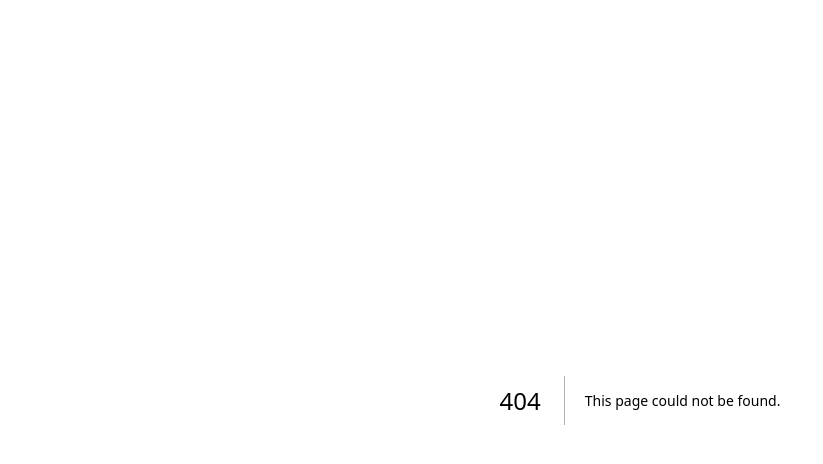
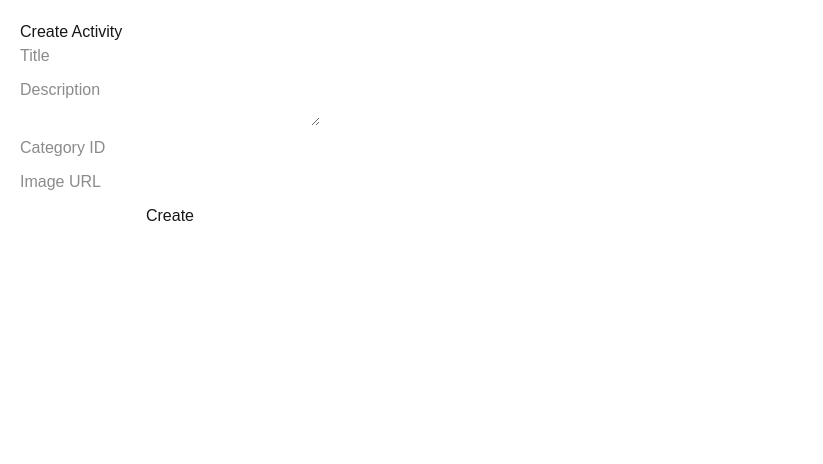
Before and after one commit to gavriel22/ecolution, a Next.js app: page /activities/create in a window 1280 px wide. Before the commit this address had no page. Shown: the top 464 px of the page, without its empty margins (0-823 px from the left). Built offline with nearby package versions, Linux system fonts and the light colour scheme.

Commit message:
integrasi fe

```diff
--- /dev/null
+++ b/src/app/activities/create/page.tsx
@@ -0,0 +1,63 @@
+"use client";
+
+import { useState } from "react";
+import { useRouter } from "next/navigation";
+import { fetchClient } from "@/lib/api-client";
+
+export default function CreateActivityPage() {
+  const router = useRouter();
+  const [title, setTitle] = useState("");
+  const [description, setDescription] = useState("");
+  const [categoryId, setCategoryId] = useState("");
+  const [image, setImage] = useState("");
+  const [isSubmitting, setIsSubmitting] = useState(false);
+
+  const handleSubmit = async (e: React.FormEvent) => {
+    e.preventDefault();
+    setIsSubmitting(true);
+    try {
+      await fetchClient("/api/activity", {
+        method: "POST",
+        body: JSON.stringify({ title, description, categoryId, image }),
+      });
+      router.push("/activities");
+    } catch (error) {
+      console.error(error);
+      setIsSubmitting(false);
+    }
+  };
+
+  return (
+    <div style={{ padding: 20 }}>
+      <h1>Create Activity</h1>
+      <form onSubmit={handleSubmit} style={{ display: "flex", flexDirection: "column", gap: 10, maxWidth: 300 }}>
+        <input
+          placeholder="Title"
+          value={title}
+          onChange={(e) => setTitle(e.target.value)}
+          required
+        />
+        <textarea
+          placeholder="Description"
+          value={description}
+          onChange={(e) => setDescription(e.target.value)}
+          required
+        />
+        <input
+          placeholder="Category ID"
+          value={categoryId}
+          onChange={(e) => setCategoryId(e.target.value)}
+          required
+        />
+        <input
+          placeholder="Image URL"
+          value={image}
+          onChange={(e) => setImage(e.target.value)}
+        />
+        <button type="submit" disabled={isSubmitting}>
+          {isSubmitting ? "Creating..." : "Create"}
+        </button>
+      </form>
+    </div>
+  );
+}
--- /dev/null
+++ b/src/app/activities/page.tsx
@@ -0,0 +1,28 @@
+"use client";
+
+import { useActivities } from "@/features/activity/hooks";
+import { useMe } from "@/features/auth/hooks";
+
+export default function ActivitiesPage() {
+  const { data: user } = useMe();
+  const { data: activitiesRes, isLoading } = useActivities({ userId: user?.id });
+
+  if (isLoading) return <div>Loading activities...</div>;
+
+  const activities = activitiesRes?.data || [];
+
+  return (
+    <div style={{ padding: 20 }}>
+      <h1>Activities</h1>
+      <ul style={{ listStyle: "none", padding: 0 }}>
+        {activities.map((act: any) => (
+          <li key={act.id} style={{ border: "1px solid #ccc", margin: "10px 0", padding: 10 }}>
+            <h3>{act.title}</h3>
+            <p>Status: {act.status}</p>
+            <p>Created At: {new Date(act.createdAt).toLocaleString()}</p>
+          </li>
+        ))}
+      </ul>
+    </div>
+  );
+}
--- /dev/null
+++ b/src/app/dashboard/layout.tsx
@@ -0,0 +1,36 @@
+"use client";
+
+import { useMe } from "@/features/auth/hooks";
+import Link from "next/link";
+import { useRouter } from "next/navigation";
+import { useEffect } from "react";
+
+export default function DashboardLayout({ children }: { children: React.ReactNode }) {
+  const { data: user, isLoading, isError } = useMe();
+  const router = useRouter();
+
+  useEffect(() => {
+    if (isError) {
+      router.push("/login");
+    }
+  }, [isError, router]);
+
+  if (isLoading) return <div>Loading...</div>;
+  if (!user) return null;
+
+  return (
+    <div style={{ display: "flex", minHeight: "100vh" }}>
+      <aside style={{ width: 200, padding: 20, borderRight: "1px solid #ccc" }}>
+        <nav style={{ display: "flex", flexDirection: "column", gap: 10 }}>
+          <Link href="/dashboard">Dashboard</Link>
+          <Link href="/activities">Activities</Link>
+          <Link href="/activities/create">Create Activity</Link>
+          <Link href="/profile">Profile</Link>
+        </nav>
+      </aside>
+      <main style={{ padding: 20, flex: 1 }}>
+        {children}
+      </main>
+    </div>
+  );
+}
--- /dev/null
+++ b/src/app/dashboard/page.tsx
@@ -0,0 +1,14 @@
+"use client";
+
+import { useMe } from "@/features/auth/hooks";
+
+export default function DashboardPage() {
+  const { data: user } = useMe();
+
+  return (
+    <div>
+      <h1>Dashboard</h1>
+      <p>Welcome, {user?.name}!</p>
+    </div>
+  );
+}
--- /dev/null
+++ b/src/app/login/page.tsx
@@ -0,0 +1,49 @@
+"use client";
+
+import { useState } from "react";
+import { useRouter } from "next/navigation";
+import { useLogin } from "@/features/auth/hooks";
+
+export default function LoginPage() {
+  const router = useRouter();
+  const loginMutation = useLogin();
+  const [email, setEmail] = useState("");
+  const [password, setPassword] = useState("");
+
+  const handleSubmit = (e: React.FormEvent) => {
+    e.preventDefault();
+    loginMutation.mutate(
+      { email, password },
+      {
+        onSuccess: () => {
+          router.push("/dashboard");
+        },
+      }
+    );
+  };
+
+  return (
+    <div style={{ padding: 20 }}>
+      <h1>Login</h1>
+      <form onSubmit={handleSubmit} style={{ display: "flex", flexDirection: "column", gap: 10, maxWidth: 300 }}>
+        <input
+          type="email"
+          placeholder="Email"
+          value={email}
+          onChange={(e) => setEmail(e.target.value)}
+          required
+        />
+        <input
+          type="password"
+          placeholder="Password"
+          value={password}
+          onChange={(e) => setPassword(e.target.value)}
+          required
+        />
+        <button type="submit" disabled={loginMutation.isPending}>
+          {loginMutation.isPending ? "Logging in..." : "Login"}
+        </button>
+      </form>
+    </div>
+  );
+}
--- /dev/null
+++ b/src/app/profile/page.tsx
@@ -0,0 +1,17 @@
+"use client";
+
+import { useMe } from "@/features/auth/hooks";
+
+export default function ProfilePage() {
+  const { data: user, isLoading } = useMe();
+
+  if (isLoading) return <div>Loading...</div>;
+
+  return (
+    <div style={{ padding: 20 }}>
+      <h1>Profile</h1>
+      <p>Name: {user?.name}</p>
+      <p>Email: {user?.email}</p>
+    </div>
+  );
+}
```
